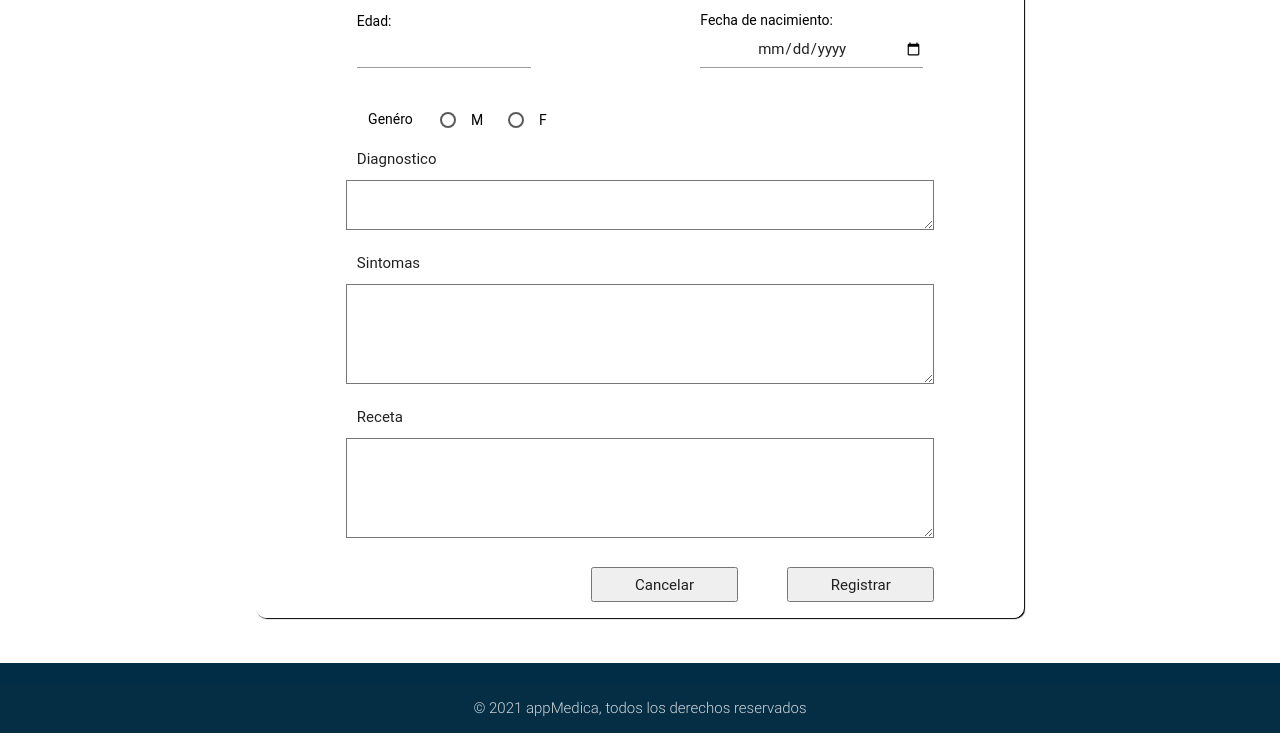
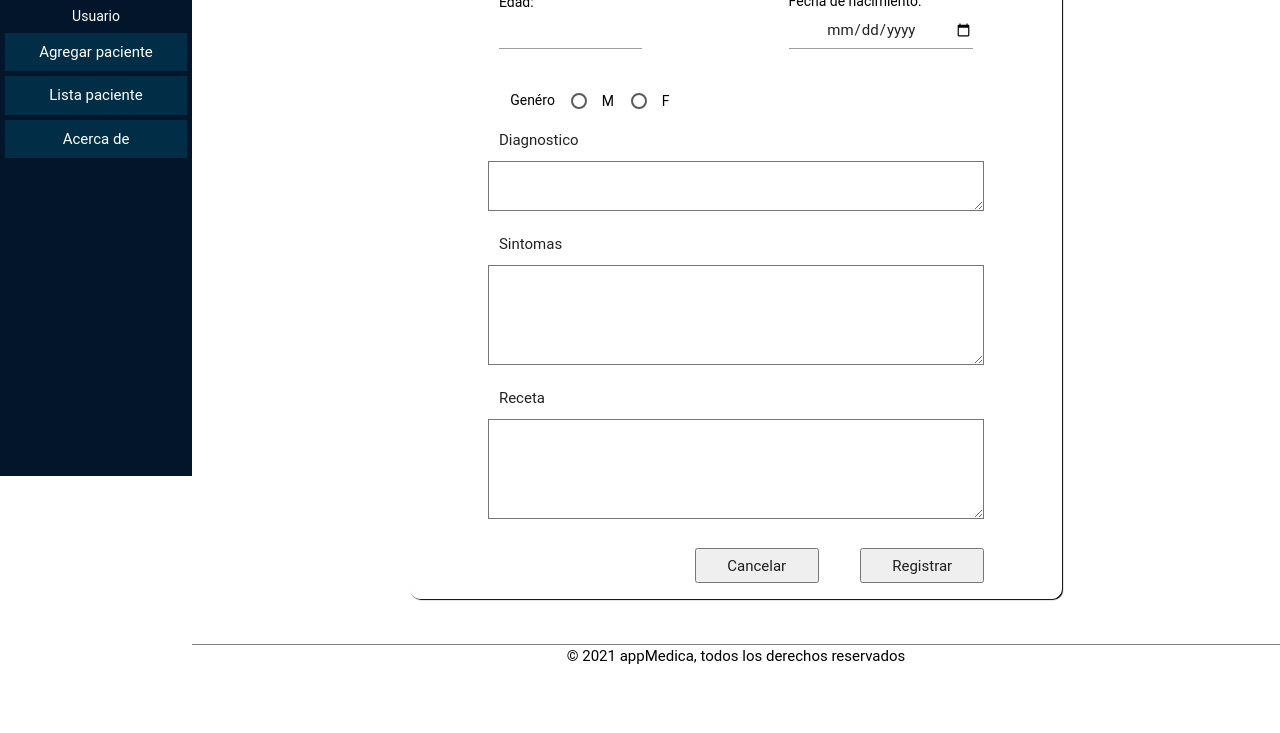
Before and after one commit to RicardoLeon15/AppMedico, a PHP site: page /agregarPaciente.php in a window 1280 px wide. Shown: the part 384-1117 px from the top of the page. After the commit the page ends 1048 px from the top, so only its background shows below. Run offline with PHP 8.4, Linux system fonts and the light colour scheme; some libraries are stand-ins or nearby versions; some web fonts are replaced.

Commit message:
actualizarMenu

```diff
--- a/Vista/agregarPaciente.php
+++ b/Vista/agregarPaciente.php
@@ -37,6 +37,10 @@
             align-content: center;
             padding-top: 50%;
         }
+        .contenedorFormulario{
+            width: 85%;
+            margin-left:15%;
+        }
         .contenedorForm{
             width: 60%;
             margin: 0 20% 0 20%;
@@ -52,7 +56,8 @@
 
     <br><br>
 
-<div class="contenedorForm row">
+    <div class="contenedorFormulario">
+    <div class="contenedorForm row">
          <h4 class="center-align">Registrar paciente</h4>
         <hr>
 
@@ -117,6 +122,9 @@
             <input type="submit" value="Registrar" class="col s3 offset-s1">
         </form>
     </div>
+    </div>
+
+
 <?php
         }
     }
--- a/Vista/plantillaMedico.php
+++ b/Vista/plantillaMedico.php
@@ -25,18 +25,51 @@
 
 
             <style>
-                .logo{
-                    background-color: #012e46;
-                    margin-left: 5%;}
-                nav{
-                    background-color: #012e46;
-                    padding:0 5% 0 5%;
+                header{
+                    background: #012e46;
+                    width: 100%;
+                    height: 60px;
+                    position: fixed;
                 }
-                footer{
+                .corpyright{
                     position: relative;
                     bottom: 0;
-                    width: 100%;
+                    width: 85%;
+                    margin-left: 15%;
+                    color: black;
+                    border-top: 1px solid gray;
+                }
+
+                ul {
+                    list-style-type: none;
+                    margin: 0;
+                    padding: 0;
+                    width: 15%;
+                    position: fixed;
+                    height: 100%;
+                    overflow: auto;
+                    background-color: #02152b;
+                    text-align: center;
+
+                }
+
+                li a {
+                    display: block;
+                    margin: 5px 5px 5px 5px;
+                    padding: 8px 16px;
+                    text-decoration: none;
                     color: white;
+                    background-color: #012e46;
+
+                }
+
+                /* Change the link color on hover */
+                li a:hover {
+                    background-color: #012e46;
+                }
+                .menuContenedor{
+                    position: absolute;
+                    top:60px;
                 }
             </style>
 
@@ -49,16 +82,29 @@
 
 ?>
         <!--Generamos nuestra barra de menu-->
-      <nav>
-        <div class="nav-wrapper menu">
-            <a href="#" class="brand-logo logo">Logo</a>
-                <ul id="nav-mobile menu" class="right hide-on-med-and-down">
-                    <li><a href="">Perfil</a></li>
-                    <li><a href="">Lista pacientes</a></li>
-                    <li><a href="">Acerca de</a></li>
-                </ul>
+
+        <header class="row">
+            <!--En esta sección va el logo-->
+            <div class="logo col s3">
+            </div>
+        </header>
+        <br><br>
+        <div class="menuContenedor">
+            <ul> <br>
+                <li>
+                    <div class="user-view">
+                        <div class="circle">
+                            <img src="../Imagenes/medico.png" alt="Perfil">
+                        </div>
+                    </div>
+                </li>
+                <label style="color:white;  font-size: 14px;">Usuario</label>
+                <li><a href="#news">Agregar paciente</a></li>
+                <li><a href="#contact">Lista paciente</a></li>
+                <li><a href="#about">Acerca de</a></li>
+            </ul>
+
         </div>
-      </nav>
 <?php
         }
         public function contenido(){}
@@ -66,15 +112,13 @@
 ?>
     <!--Generamos el footer-->
         <br></br>
-        <footer class="page-footer" style="background-color: #012e46">
-              <div class="footer-copyright">
+        <footer>
+              <div class="corpyright">
                 <div class="container" style="text-align:center;">
                 © 2021 appMedica, todos los derechos reservados
                 </div>
             </div>
             </footer>
-
-
     </body>
     </html>
 <?php
```
Also changed, not shown: Vista/listaPacientes.php (+14 -21 lines), css/listaPacientes.css (+10 -5 lines), Imagenes/medico.png (added).
